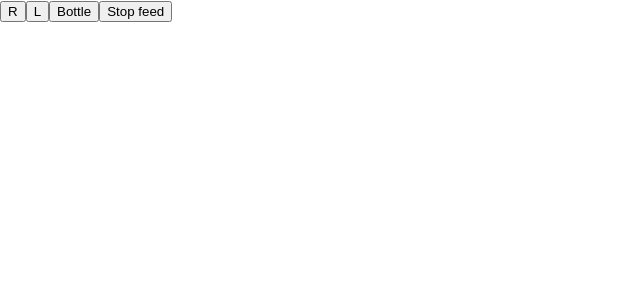
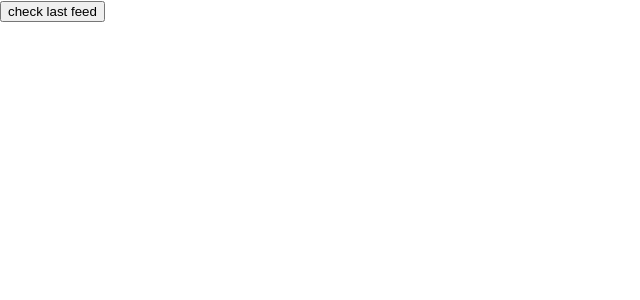
Before and after one commit to axcellence/baby-tracker, a Next.js app: page / in a window 1280 px wide. Shown: the top 300 px of the page, without its empty margins (0-640 px from the left). Built offline with nearby package versions, Linux system fonts and the light colour scheme.

Commit message:
add feed check

```diff
--- a/pages/api/nappies.js
+++ b/pages/api/nappies.js
@@ -10,8 +10,6 @@ export default async (req, res) => {
   const databaseId = process.env.NOTION_DB_ID;
 
   const { quantity, type } = req.query;
-
-  console.log({ type });
 
   const currentTime = moment().tz("Europe/London").format();
 
--- a/pages/index.js
+++ b/pages/index.js
@@ -1,15 +1,8 @@
-import { getBuilderName } from "ast-types";
-import Head from "next/head";
-import Image from "next/image";
-import styles from "../styles/Home.module.css";
-
-export default function Home() {
-  const feed = async (type, feed, amount = 0) => {
+const Home = () => {
+  const check = async (type) => {
     await fetch(
-      `/api/feeding?${new URLSearchParams({
+      `/api/check?${new URLSearchParams({
         type,
-        feed,
-        amount,
       })}`,
       {
         method: "POST",
@@ -21,34 +14,13 @@ export default function Home() {
     <main>
       <button
         onClick={() => {
-          feed("right boob", 1);
+          check("feed");
         }}
       >
-        R
-      </button>
-
-      <button
-        onClick={() => {
-          feed("left boob", 1);
-        }}
-      >
-        L
-      </button>
-
-      <button
-        onClick={() => {
-          feed("bottle", 1);
-        }}
-      >
-        Bottle
-      </button>
-      <button
-        onClick={() => {
-          feed("stop", 0);
-        }}
-      >
-        Stop feed
+        check last feed
       </button>
     </main>
   );
-}
+};
+
+export default Home;
```
